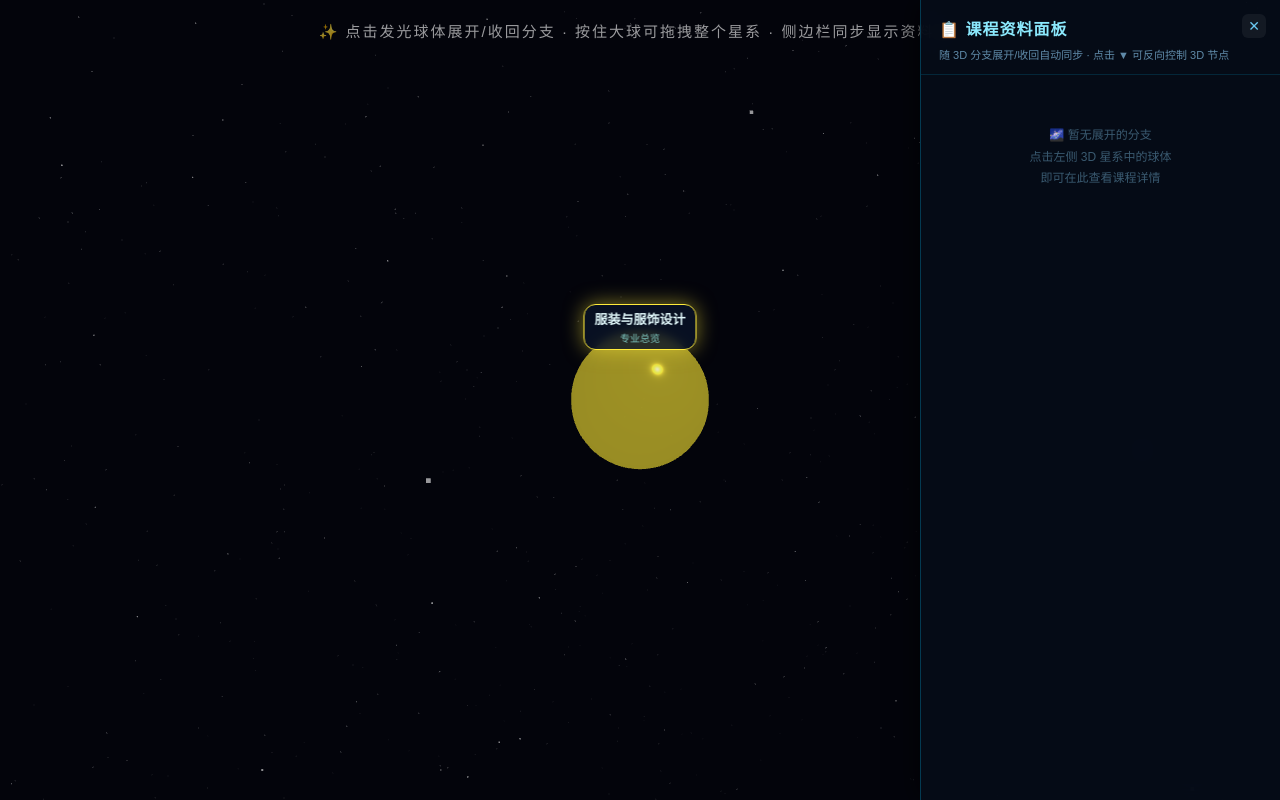
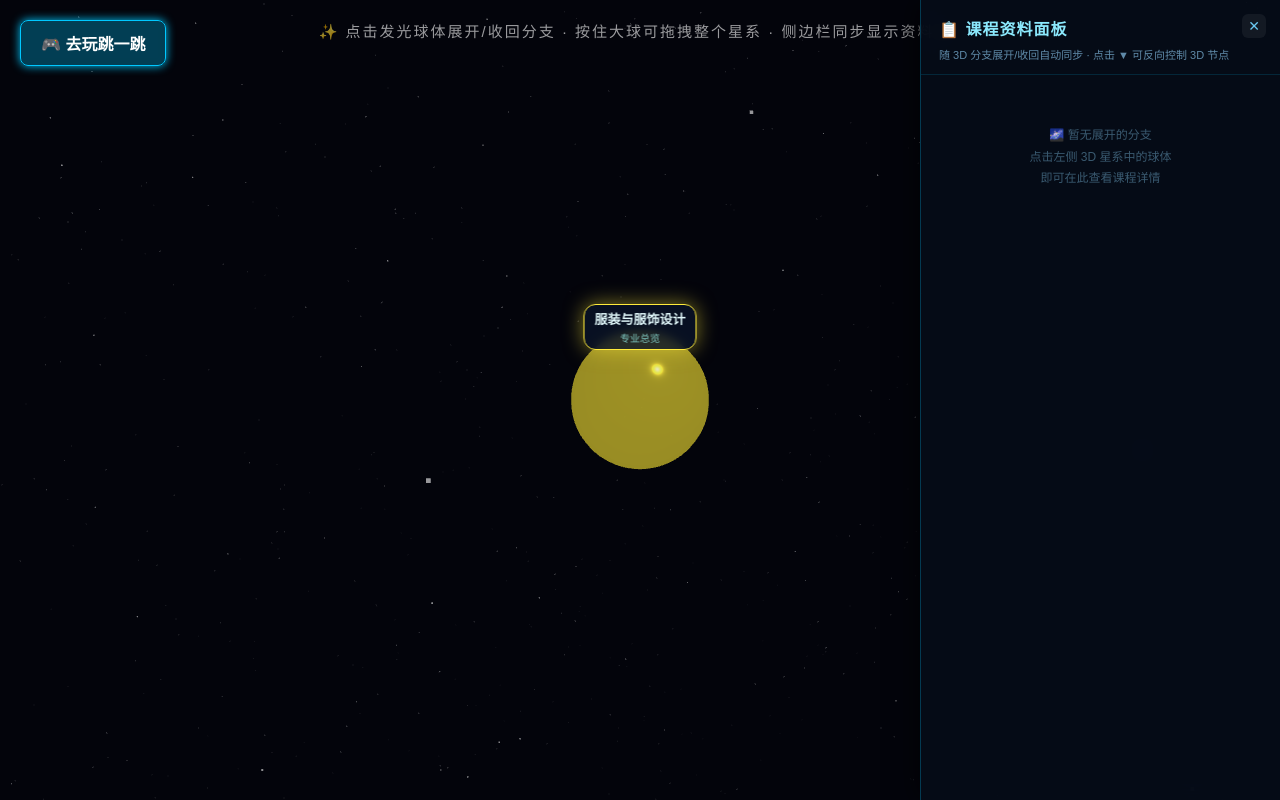
Before and after one commit to ssdfswe/3d-course-map, a plain HTML site: page index.html in a window 1280 px wide. Drawn offline with nearby package versions, Linux system fonts and the light colour scheme; animation ran at ten frames a second.

Commit message:
Update index.html

```diff
--- a/index.html
+++ b/index.html
@@ -236,6 +236,7 @@
     </style>
 </head>
 <body>
+    <a href="tit.html" style="position:absolute; top:20px; left:20px; z-index:9999; color:#fff; background:rgba(0,200,255,0.3); border:1px solid #00c8ff; padding:10px 20px; border-radius:8px; text-decoration:none; font-weight:bold; font-family:sans-serif; box-shadow:0 0 10px #00c8ff; backdrop-filter:blur(5px); transition:0.3s;" onmouseover="this.style.background='rgba(0,200,255,0.8)'" onmouseout="this.style.background='rgba(0,200,255,0.3)'">🎮 去玩跳一跳</a>
     <div id="ui-tip">✨ 点击发光球体展开/收回分支 · 按住大球可拖拽整个星系 · 侧边栏同步显示资料 ✨</div>
 
     <!-- ===== 侧边栏 ===== -->
```
